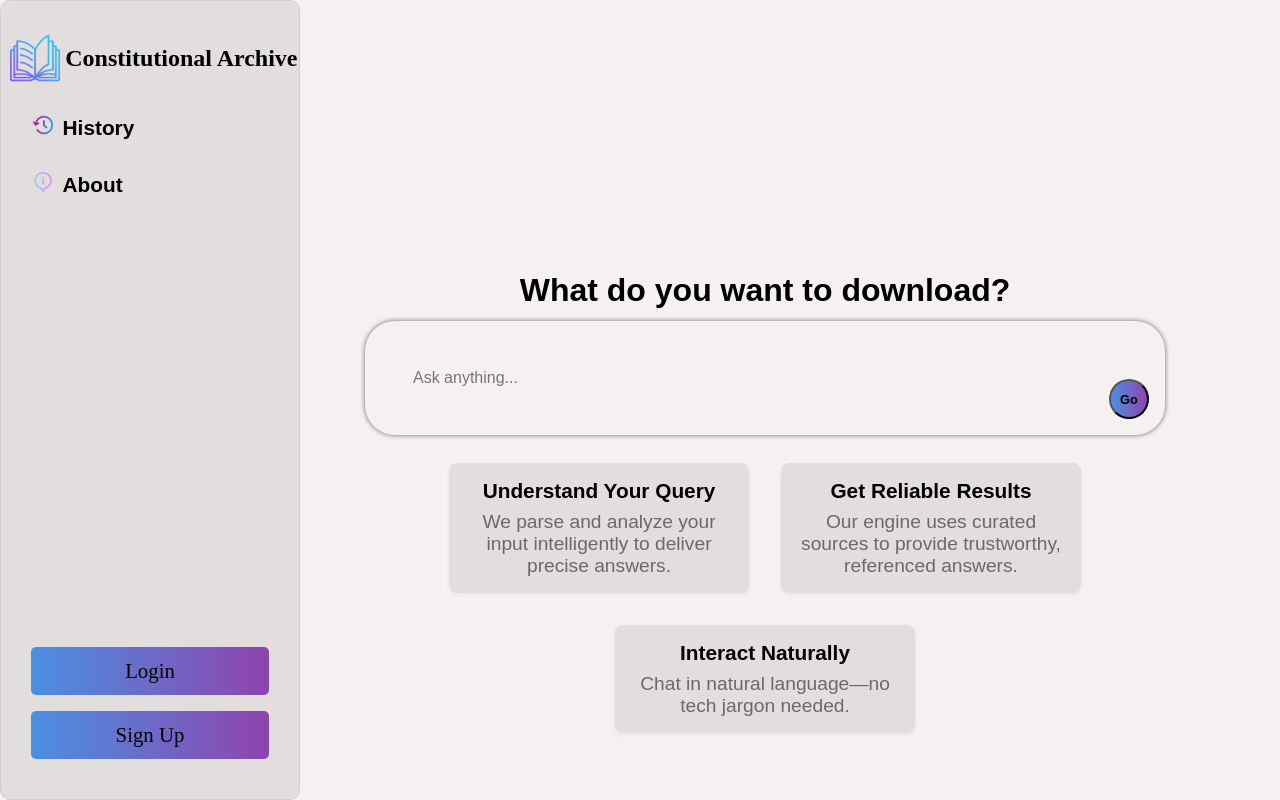
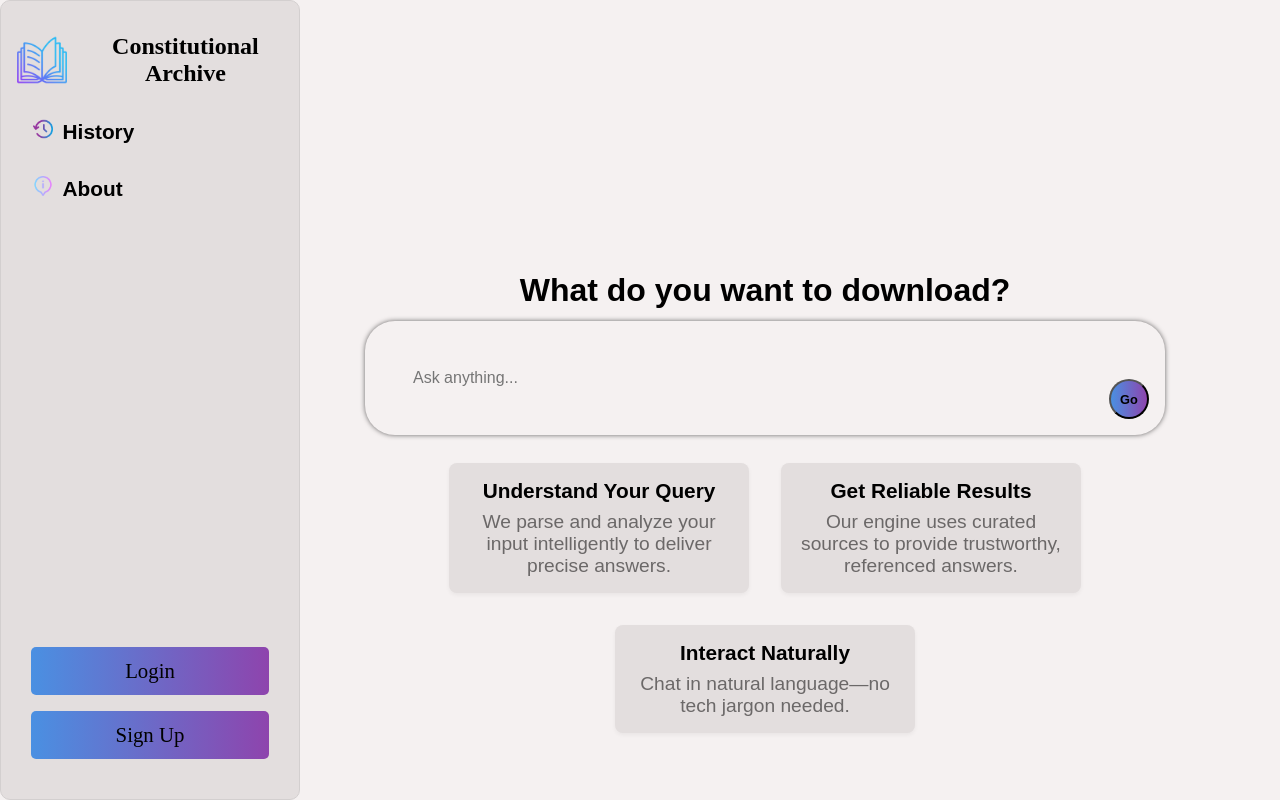
Before and after one commit to KutlwanoMokubetsi/ConstiFind, a React (Create React App) app in the folder naledi/: page / in a window 1280 px wide. Built offline with nearby package versions, Linux system fonts and the light colour scheme.

Commit message:
final frontpage

```diff
--- a/naledi/src/App.css
+++ b/naledi/src/App.css
@@ -63,7 +63,7 @@ body {
 .logo {
   height: 50px;
   width: 50px;
-  margin-left: 0.5rem;
+  margin-left: 1rem;
 
 }
 
```
